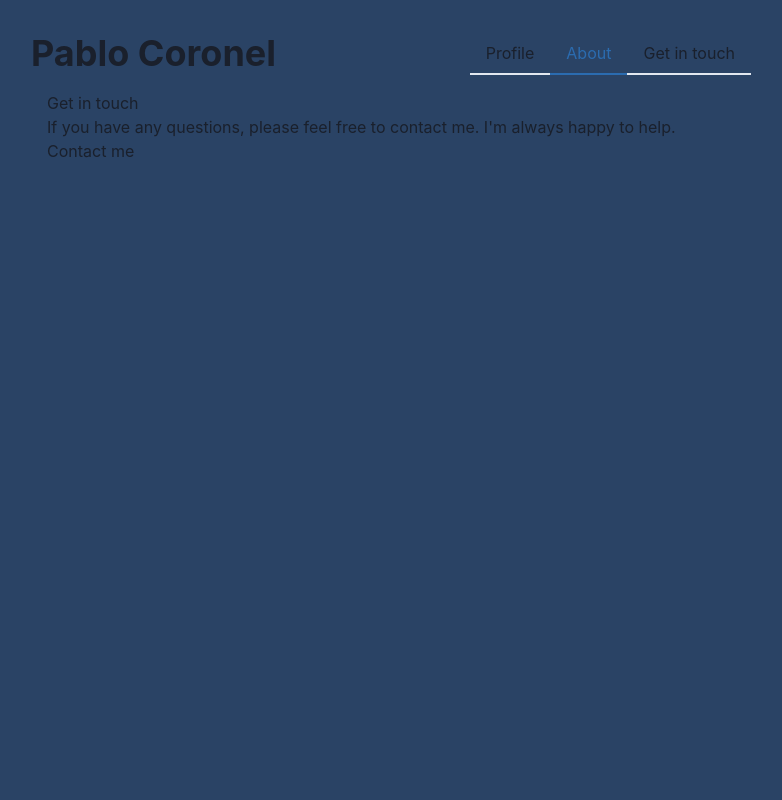
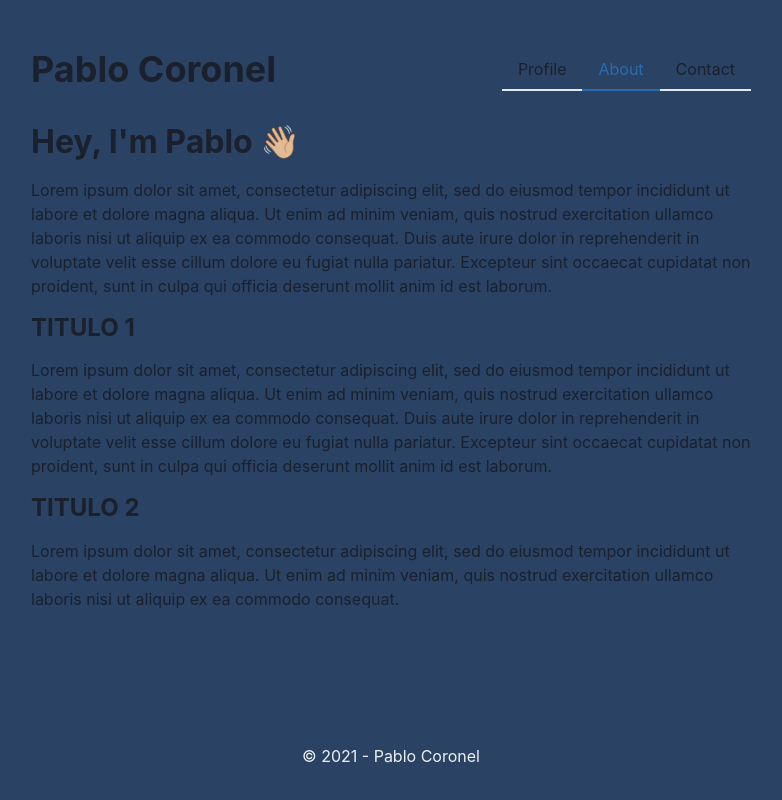
Before and after one commit to pablitxn/pablitxn-web, a Next.js app: page / in a window 1280 px wide. Both pictures are taken after a click on the tab "About". Shown: the whole page, without its empty margins (249-1031 px from the left). Built offline with nearby package versions, Linux system fonts and the light colour scheme.

Commit message:
fix: components issues

```diff
--- a/package.json
+++ b/package.json
@@ -11,6 +11,7 @@
     "@chakra-ui/react": "2.3.6",
     "@emotion/react": "11.10.4",
     "@emotion/styled": "11.10.4",
+    "formik": "2.2.9",
     "framer-motion": "7.6.1",
     "next": "12.3.1",
     "react": "18.2.0",
--- a/src/components/about/index.tsx
+++ b/src/components/about/index.tsx
@@ -1,17 +1,44 @@
 import { FC } from "react"
+import { Flex, Heading, Text } from "@chakra-ui/react"
 
 const About: FC = () => {
   return (
-    <section className="get-in-touch">
-      <h2>Get in touch</h2>
-      <p>
-        If you have any questions, please feel free to contact me. I'm always
-        happy to help.
-      </p>
-      <a href="mailto:" className="button">
-        Contact me
-      </a>
-    </section>
+    <Flex flexDir="column" gap={4}>
+      <Heading as="h2" fontSize="2rem">
+        Hey, I'm Pablo 👋🏼
+      </Heading>
+      <Text>
+        Lorem ipsum dolor sit amet, consectetur adipiscing elit, sed do eiusmod
+        tempor incididunt ut labore et dolore magna aliqua. Ut enim ad minim
+        veniam, quis nostrud exercitation ullamco laboris nisi ut aliquip ex ea
+        commodo consequat. Duis aute irure dolor in reprehenderit in voluptate
+        velit esse cillum dolore eu fugiat nulla pariatur. Excepteur sint
+        occaecat cupidatat non proident, sunt in culpa qui officia deserunt
+        mollit anim id est laborum.
+      </Text>
+
+      <Heading as="h3" fontSize="1.5rem">
+        TITULO 1
+      </Heading>
+      <Text>
+        Lorem ipsum dolor sit amet, consectetur adipiscing elit, sed do eiusmod
+        tempor incididunt ut labore et dolore magna aliqua. Ut enim ad minim
+        veniam, quis nostrud exercitation ullamco laboris nisi ut aliquip ex ea
+        commodo consequat. Duis aute irure dolor in reprehenderit in voluptate
+        velit esse cillum dolore eu fugiat nulla pariatur. Excepteur sint
+        occaecat cupidatat non proident, sunt in culpa qui officia deserunt
+        mollit anim id est laborum.
+      </Text>
+      <Heading as="h3" fontSize="1.5rem">
+        TITULO 2
+      </Heading>
+      <Text>
+        Lorem ipsum dolor sit amet, consectetur adipiscing elit, sed do eiusmod
+        tempor incididunt ut labore et dolore magna aliqua. Ut enim ad minim
+        veniam, quis nostrud exercitation ullamco laboris nisi ut aliquip ex ea
+        commodo consequat.
+      </Text>
+    </Flex>
   )
 }
 
--- /dev/null
+++ b/src/components/contact-form/index.tsx
@@ -0,0 +1,95 @@
+import { FC } from "react"
+import {
+  Flex,
+  FormControl,
+  FormLabel,
+  Input,
+  Textarea,
+  Button,
+} from "@chakra-ui/react"
+import { useFormik } from "formik"
+
+const ContactForm: FC<IContactForm> = ({ onSubmit }) => {
+  const formik = useFormik({
+    initialValues: {
+      email: "",
+      subject: "",
+      message: "",
+    },
+    onSubmit: (values) => {
+      // check email and captcha
+      onSubmit(values)
+    },
+  })
+
+  return (
+    <Flex
+      flexDir="column"
+      alignItems="center"
+      p="1rem"
+      mt="1rem"
+      borderRadius="5px"
+      bg="gray.200"
+    >
+      <Flex flexDir="column" p="1rem 0" gap="1rem">
+        <form
+          onSubmit={formik.handleSubmit}
+          autoComplete="off"
+          style={{ width: "45rem" }}
+        >
+          <FormControl>
+            <FormLabel htmlFor="title">Subject</FormLabel>
+            <Input
+              id="subject"
+              name="subject"
+              type="text"
+              color="green.600"
+              borderColor="green.600"
+              onChange={formik.handleChange}
+              value={formik.values.subject}
+            />
+          </FormControl>
+
+          <FormControl>
+            <FormLabel htmlFor="description">Message</FormLabel>
+            <Textarea
+              id="message"
+              name="message"
+              color="green.600"
+              borderColor="green.600"
+              onChange={formik.handleChange}
+              value={formik.values.message}
+            />
+          </FormControl>
+
+          <FormControl>
+            <FormLabel htmlFor="attachment">Email</FormLabel>
+            <Input
+              id="email"
+              name="email"
+              color="green.600"
+              borderColor="green.600"
+              type="email"
+              onChange={formik.handleChange}
+              value={formik.values.email}
+            />
+          </FormControl>
+
+          <FormControl>
+            <Button
+              bg="blackAlpha.200"
+              borderRadius="32px"
+              p="1rem 2rem"
+              type="submit"
+              mt=".5rem"
+            >
+              Send Message
+            </Button>
+          </FormControl>
+        </form>
+      </Flex>
+    </Flex>
+  )
+}
+
+export default ContactForm
--- a/src/components/get-in-touch/types.d.ts
+++ b/src/components/contact-form/types.d.ts
@@ -1,10 +1,10 @@
-interface IGetInTouch {
+interface IContactForm {
   onSubmit: (values: GetInTouchFormValues) => void
-  isInvalidEmail: boolean
+  isValidEmail: boolean
 }
 
 type GetInTouchFormValues = {
-  name: string
+  subject: string
   email: string
   message: string
 }
--- /dev/null
+++ b/src/components/footer/index.tsx
@@ -0,0 +1,10 @@
+import { FC } from "react"
+import { Flex, Text } from "@chakra-ui/react"
+
+const Footer: FC = () => (
+  <Flex flexDir="column" alignItems="center" p={8}>
+    <Text color="whiteAlpha.900">© 2021 - Pablo Coronel</Text>
+  </Flex>
+)
+
+export default Footer
--- a/src/components/get-in-touch/index.tsx
+++ /dev/null
@@ -1,18 +0,0 @@
-import { FC } from "react"
-
-const GetInTouch: FC<IGetInTouch> = ({ onSubmit, isInvalidEmail }) => {
-  return (
-    <section className="get-in-touch">
-      <h2>Get in touch</h2>
-      <p>
-        If you have any questions, please feel free to contact me. I'm always
-        happy to help.
-      </p>
-      <a href="mailto:" className="button">
-        Contact me
-      </a>
-    </section>
-  )
-}
-
-export default GetInTouch
--- a/src/components/profile/index.tsx
+++ b/src/components/profile/index.tsx
@@ -1,17 +1,28 @@
 import { FC } from "react"
+import { Flex, Text, Link, Image } from "@chakra-ui/react"
 
 const About: FC = () => {
   return (
-    <section className="get-in-touch">
-      <h2>Get in touch</h2>
-      <p>
-        If you have any questions, please feel free to contact me. I'm always
-        happy to help.
-      </p>
-      <a href="mailto:" className="button">
-        Contact me
-      </a>
-    </section>
+    <Flex>
+      <Flex gap={8} padding={4}>
+        <Image
+          src="https://aui.atlassian.com/aui/8.8/docs/images/avatar-person.svg"
+          alt="Pablo Coronel"
+          borderRadius="full"
+          boxSize="150px"
+        />
+        <Flex flexDir="column" justify="center">
+          <Text fontSize="1.5rem">
+            Hey, I'm Pablo. I'm a blockchain and fullstack developer.
+          </Text>
+          <Flex>
+            <Link href="">Github</Link>
+            <Link href="">LinkedIn</Link>
+            <Link href="">Mail To</Link>
+          </Flex>
+        </Flex>
+      </Flex>
+    </Flex>
   )
 }
 
--- a/src/hooks/use-get-in-touch.ts
+++ b/src/hooks/use-get-in-touch.ts
@@ -1,9 +1,9 @@
 export const useGetInTouch = () => {
   const handleGetInTouch = () => {}
-  const isInvalidEmail = true
+  const isValidEmail = true
 
   return {
     handleGetInTouch,
-    isInvalidEmail,
+    isValidEmail,
   }
 }
--- a/src/pages/index.tsx
+++ b/src/pages/index.tsx
@@ -10,39 +10,51 @@ import {
 } from "@chakra-ui/react"
 import Profile from "components/profile"
 import About from "components/about"
-import GetInTouch from "components/get-in-touch"
+import GetInTouch from "components/contact-form"
 import { useGetInTouch } from "hooks/use-get-in-touch"
+import Footer from "components/footer"
 
 const Home: FC = () => {
-  const { handleGetInTouch, isInvalidEmail } = useGetInTouch()
+  const { handleGetInTouch, isValidEmail } = useGetInTouch()
 
   return (
-    <Flex justify="center" alignItems="center" p={8}>
+    <Flex
+      flexDir="column"
+      h="100vh"
+      justify="space-between"
+      alignItems="center"
+      p="3rem 2rem 0 2rem"
+    >
       <Tabs>
-        <Flex w={["120px", "480px", "720px"]} flexDir="row" justify="space-between">
+        <Flex
+          w={["120px", "480px", "720px"]}
+          flexDir="row"
+          justify="space-between"
+        >
           <Heading>Pablo Coronel</Heading>
           <TabList>
             <Tab>Profile</Tab>
             <Tab>About</Tab>
-            <Tab>Get in touch</Tab>
+            <Tab>Contact</Tab>
           </TabList>
         </Flex>
 
         <TabPanels>
-          <TabPanel w={["120px", "480px", "720px"]}>
+          <TabPanel p="2rem 0" w={["120px", "480px", "720px"]}>
             <Profile />
           </TabPanel>
-          <TabPanel w={["120px", "480px", "720px"]}>
+          <TabPanel p="2rem 0" w={["120px", "480px", "720px"]}>
             <About />
           </TabPanel>
-          <TabPanel w={["120px", "480px", "720px"]}>
+          <TabPanel p="2rem 0" w={["120px", "480px", "720px"]}>
             <GetInTouch
               onSubmit={handleGetInTouch}
-              isInvalidEmail={isInvalidEmail}
+              isValidEmail={isValidEmail}
             />
           </TabPanel>
         </TabPanels>
       </Tabs>
+      <Footer />
     </Flex>
   )
 }
```
Also changed, not shown: 1 other file (tests, documents, lock files or other folders).
